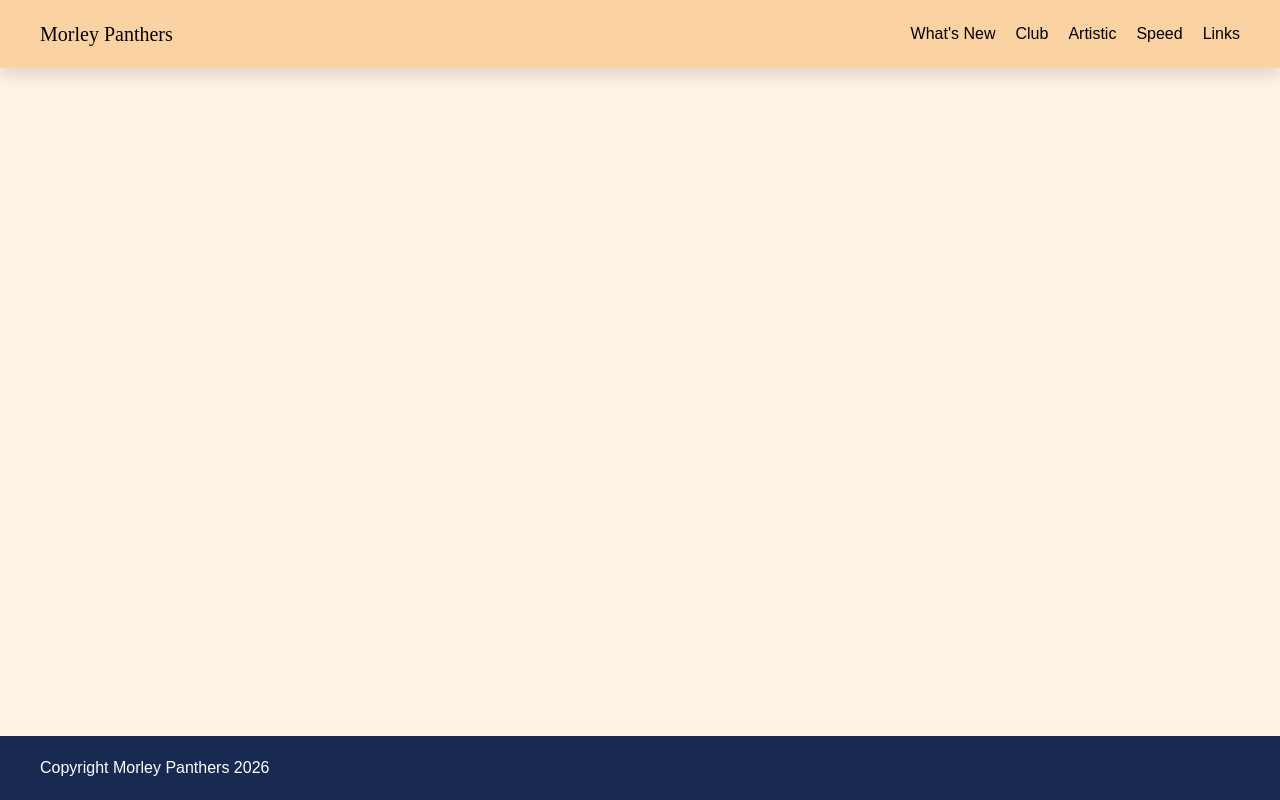
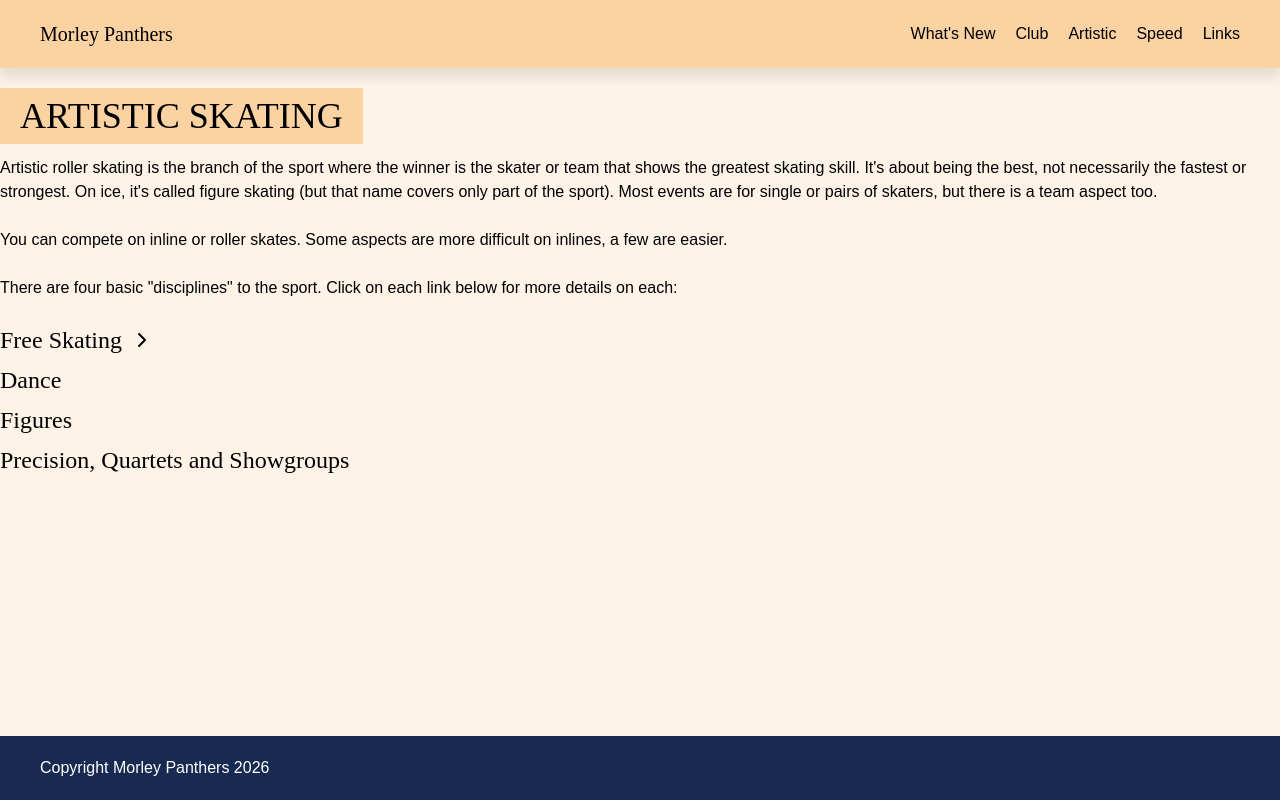
Before and after one commit to laurenpudz/morleyPanthersWebsite, a SvelteKit app: page /artistic/thesport in a window 1280 px wide. Built offline with nearby package versions, Linux system fonts and the light colour scheme; a web font is replaced by a local one.

Commit message:
artistic 'the sport' page

```diff
--- a/src/common/types.ts
+++ b/src/common/types.ts
@@ -16,4 +16,8 @@ interface LandingCardProps {
     button?: ButtonProps
 }
 
-export type {LandingCardProps}
+interface HeadingProps {
+    title: string;
+}
+
+export type {LandingCardProps, HeadingProps}
--- /dev/null
+++ b/src/components/featureHeading.svelte
@@ -0,0 +1,8 @@
+<script lang="ts">
+	import type { HeadingProps } from '../common/types';
+	let heading: HeadingProps = $props();
+</script>
+
+<div class="flex items-start">
+	<p class="bg-neutral-dark font-heading md:text-4xl text-xl px-5 py-2 grow-0">{heading.title}</p>
+</div>
--- a/src/routes/artistic/thesport/+page.svelte
+++ b/src/routes/artistic/thesport/+page.svelte
@@ -0,0 +1,132 @@
+<script lang="ts">
+	import FeatureHeading from '../../../components/featureHeading.svelte';
+	import { ChevronDown, ChevronRight } from 'lucide-svelte';
+
+	let showFreeskateInfo = $state(false);
+	let showDanceInfo = $state(false);
+	let showFiguresInfo = $state(false);
+	let showGroupInfo = $state(false);
+</script>
+
+<div class="py-5">
+	<FeatureHeading title="ARTISTIC SKATING" />
+	<p class="py-3">
+		Artistic roller skating is the branch of the sport where the winner is the skater or team that
+		shows the greatest skating skill. It's about being the best, not necessarily the fastest or
+		strongest. On ice, it's called figure skating (but that name covers only part of the sport).
+		Most events are for single or pairs of skaters, but there is a team aspect too.
+	</p>
+	<p class="py-3">
+		You can compete on inline or roller skates. Some aspects are more difficult on inlines, a few
+		are easier.
+	</p>
+	<p class="py-3">
+		There are four basic "disciplines" to the sport. Click on each link below for more details on
+		each:
+	</p>
+	<div class="flex flex-col gap-2 py-3">
+		<div>
+			<button class="font-heading text-2xl flex items-center gap-2" onclick={() => (showFreeskateInfo = !showFreeskateInfo)}
+				>Free Skating
+				{#if showFreeskateInfo}
+					<ChevronDown />
+				{:else}
+					<ChevronRight />
+				{/if}</button
+			>
+		</div>
+		{#if showFreeskateInfo}
+			<p class="p-3">
+				Also known as freestyle, this is arguably the most exciting part of the sport. Skaters
+				demonstrate their ability to perform spins, jumps and sophisticated footwork in a
+				choreographed routine.
+			</p>
+			<p class="p-3">
+				You can freeskate using "quad" roller skates or inline skates. Most skaters prefer "quad"
+				skates, for the extra control they allow, but others prefer inline skates, partly because
+				they are lighter. Special artistic inline skates are needed - "street" skates don't have the
+				toe stop you need for many moves in freeskating. You will also see the skates have three
+				wheels, which gives better manoeuvrability, and the centre wheel is lower for the same
+				reason.
+			</p>
+			<p class="p-3">
+				The difficulty of your routine is up to you - simple jumps and spins in lower grades make
+				way for more difficult items, like sit and camel spins.
+			</p>
+		{/if}
+		<div>
+			<button class="font-heading text-2xl" onclick={() => (showDanceInfo = !showDanceInfo)}
+				>Dance</button
+			>
+		</div>
+		{#if showDanceInfo}
+			<p class="p-3">
+				Involving either a team of two skaters or a solo skater, dance involves the performance of a
+				set or custom-designed dance to music. Unlike ballroom dance, skate dancing is normally
+				performed with a single skater or team on the floor at a time, because skilled skaters will
+				use an entire 50 x 25 metre floor, performing at high speed.
+			</p>
+			<p class="p-3">
+				"Set" pattern dances are performed to specified steps, rhythm and tempo. At the other end of
+				the scale, a "free dance" is designed with steps and music largely up to the skater and
+				their coach. In between, there are "style dances" which involve a mix of set and free dance.
+			</p>
+			<p class="p-3">
+				Dance skaters will tell you that their discipline might lack just a little of the flat-out
+				excitement of freeskating, but is a lot more fun.
+			</p>
+			<p class="p-3">
+				Dance skaters normally use "quad" roller skates, but this is a personal choice, the rules
+				permitting both inline and quad skates.
+			</p>
+		{/if}
+		<div>
+			<button
+				class="font-heading text-2xl"
+				onclick={() => {
+					showFiguresInfo = !showFiguresInfo;
+				}}>Figures</button
+			>
+			{#if showFiguresInfo}
+				<p class="p-3">
+					Figure skating requires the accurate following of a fixed pattern on the floor, commonly
+					involving one- or two-foot turns from forwards to backwards or vice versa. Most skaters
+					use figure skating to improve their general skating skills, and a lot also find the idea
+					of performing a figure better than others to be the ultimate skating challenge.
+				</p>
+				<p class="p-3">
+					Because of the high demands on skate control in figure skating, all figure skaters use
+					"quad" roller skates. Most serious figure skaters have a separate pair of skates designed
+					specifically for figure skating, but if you're only using figures to hone up your skating
+					skills, you don't need to take this step.
+				</p>
+			{/if}
+		</div>
+		<div>
+			<button
+				class="font-heading text-2xl"
+				onclick={() => {
+					showGroupInfo = !showGroupInfo;
+				}}>Precision, Quartets and Showgroups</button
+			>
+		</div>
+		{#if showGroupInfo}
+			<p class="p-3">
+				This is the "team sport" side of skating, in which between 4 and 24 skaters perform a
+				routine that includes elements of dance and freeskating.
+			</p>
+			<p class="p-3">
+				Skaters have used precision or show as a way into the sport, because the idea of
+				participating in a team is less daunting than that of performing alone. However, even
+				experienced skaters tend to jump at the chance of joining a team, because they enjoy working
+				together with skating friends for a common purpose.
+			</p>
+			<p class="p-3">
+				Showgroups and quartets are more recent additions to the sport. Group sizes can range from
+				four for quartets to up to 24 in a "large" group. They both involve performing combinations
+				of moves, sometimes involving the whole team together, sometimes with individual members
+				demonstrating their skills.
+			</p>
+		{/if}
+	</div>
+</div>
```
Also changed, not shown: src/routes/whatsnew/2026nationalsfiguredraw/+page.svelte (added).
